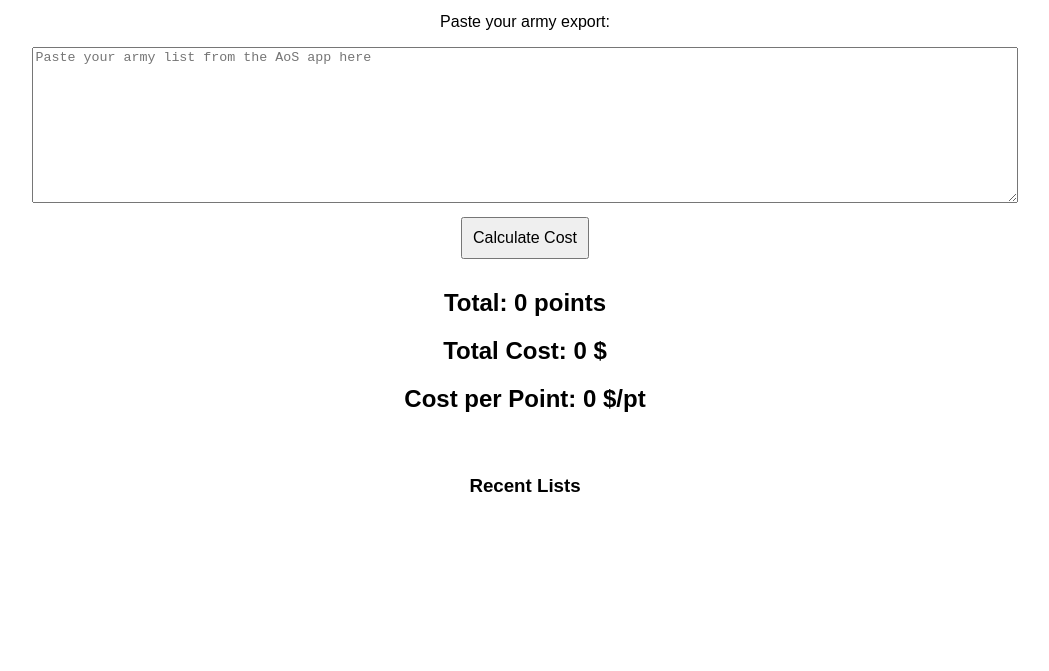
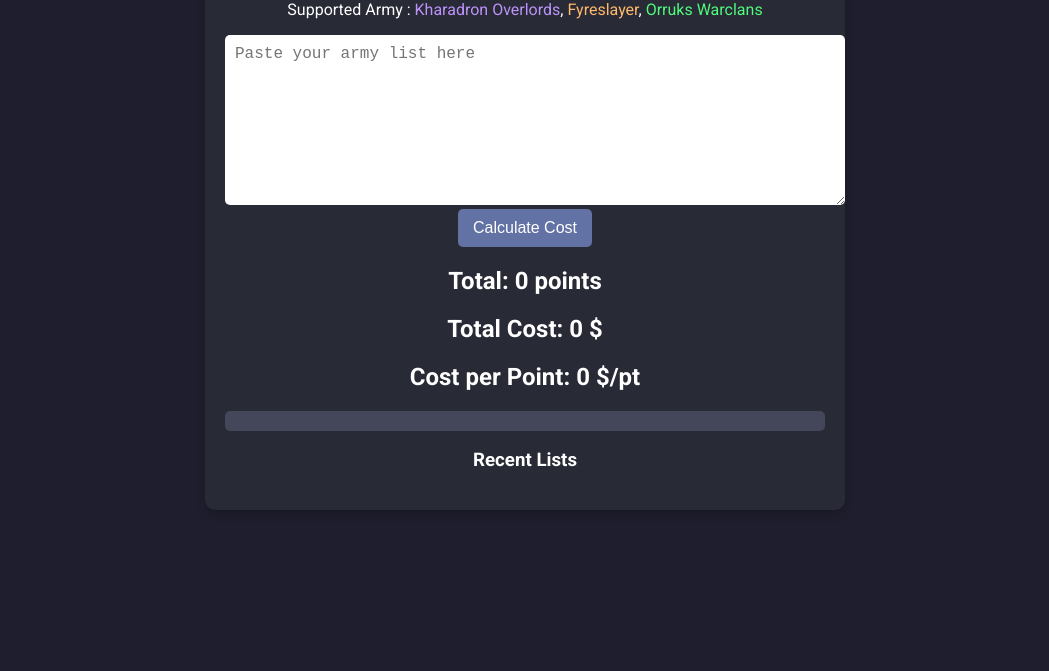
Before and after one commit to Mat-GMD/AOS_Army_Cost, a plain HTML site: page index.html in a window 1280 px wide. Shown: the part 129-800 px from the top of the page, without its empty margins (115-1164 px from the left). Drawn offline with Linux system fonts and the light colour scheme.

Commit message:
Update index.html
un ti-coup de pinceau

```diff
--- a/index.html
+++ b/index.html
@@ -4,34 +4,74 @@
     <meta charset="UTF-8">
     <meta name="viewport" content="width=device-width, initial-scale=1.0">
     <title>AoS Army Calculator</title>
+    <link href="https://fonts.googleapis.com/css2?family=Roboto:wght@300;400;700&display=swap" rel="stylesheet">
     <style>
-        body { font-family: Arial, sans-serif; text-align: center; padding: 20px; }
-        textarea { width: 80%; height: 150px; }
-        button { margin: 10px; padding: 10px; font-size: 16px; }
-        #unitSummary { margin-top: 20px; text-align: left; display: inline-block; }
-        .crossed { text-decoration: line-through; }
-        .kharadron { color: purple; }
-        .fyreslayer { color: orange; }
-        .orruks { color: green; }
+        body {
+            font-family: 'Roboto', sans-serif;
+            background-color: #1e1e2e;
+            color: #ffffff;
+            text-align: center;
+            padding: 20px;
+        }
+        .container {
+            max-width: 600px;
+            margin: auto;
+            background: #282a36;
+            padding: 20px;
+            border-radius: 10px;
+            box-shadow: 0px 4px 10px rgba(0, 0, 0, 0.2);
+        }
+        textarea {
+            width: 100%;
+            height: 150px;
+            border-radius: 5px;
+            border: none;
+            padding: 10px;
+            font-size: 16px;
+        }
+        button {
+            background-color: #6272a4;
+            border: none;
+            padding: 10px 15px;
+            color: white;
+            font-size: 16px;
+            border-radius: 5px;
+            cursor: pointer;
+            transition: 0.3s;
+        }
+        button:hover {
+            background-color: #50fa7b;
+        }
+        .unit-summary {
+            text-align: left;
+            background: #44475a;
+            padding: 10px;
+            border-radius: 5px;
+            margin-top: 15px;
+        }
+        .crossed { text-decoration: line-through; color: #ff5555; }
+        .kharadron { color: #bd93f9; }
+        .fyreslayer { color: #ffb86c; }
+        .orruks { color: #50fa7b; }
     </style>
 </head>
 <body>
+	<div class="container">
 	    <h1>Age of Sigmar Army Calculator</h1>
 	    <p>Supported Army :
 	        <span class="kharadron">Kharadron Overlords</span>,
 	        <span class="fyreslayer">Fyreslayer</span>,
 	        <span class="orruks">Orruks Warclans</span>
 	    </p>
-    <p>Paste your army export:</p>
-    <textarea id="armyList" placeholder="Paste your army list from the AoS app here"></textarea>
-    <br>
+	    <textarea id="armyList" placeholder="Paste your army list here"></textarea>
 	    <button onclick="calculateCost()">Calculate Cost</button>
 	    <h2>Total: <span id="totalPoints">0</span> points</h2>
 	    <h2>Total Cost: <span id="totalPrice">0</span> $</h2>
 	    <h2>Cost per Point: <span id="costPerPoint">0</span> $/pt</h2>
-    <div id="unitSummary"></div>
+	    <div class="unit-summary" id="unitSummary"></div>
 	    <h3>Recent Lists</h3>
 	    <div id="history"></div>
+	</div>
 
     <script>
        const unitData = {
```
Lines whose indentation alone changed are shown as unchanged.
